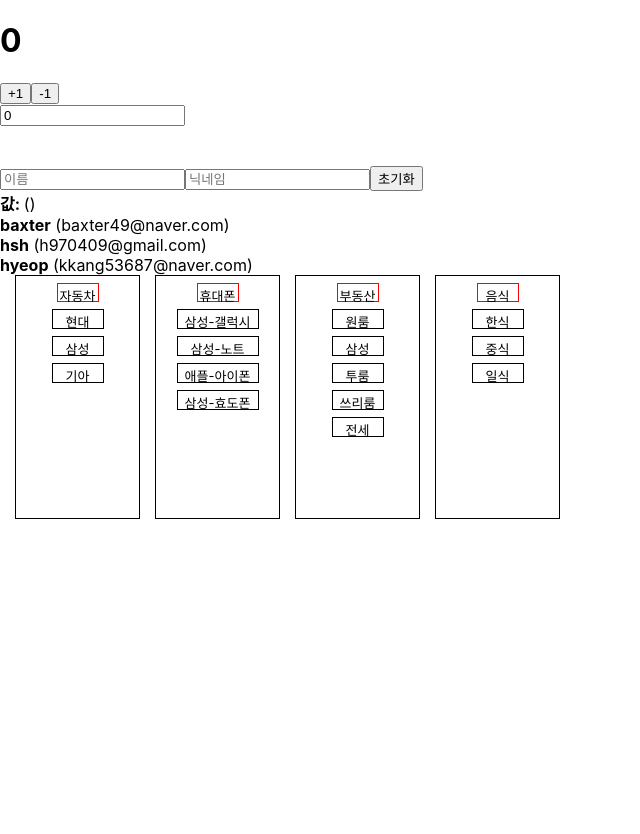
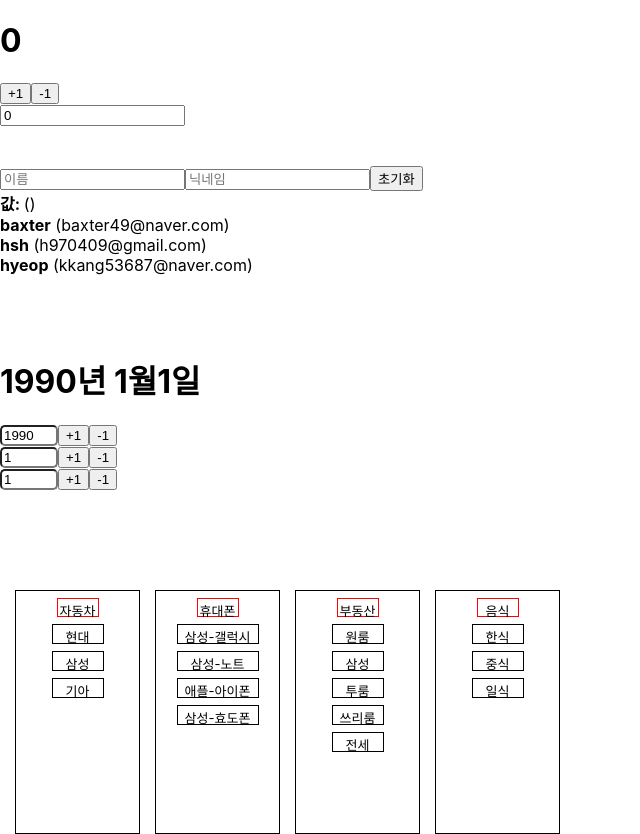
Before and after one commit to HanSeungHyeop/react-study, a React (Create React App) app: page / in a window 1280 px wide. Shown: the whole page, without its empty margins (0-640 px from the left). Before the commit the page ends 800 px from the top, so only its background shows below. Built offline with nearby package versions, Linux system fonts and the light colour scheme.

Commit message:
InputExample

```diff
--- a/src/App.css
+++ b/src/App.css
@@ -43,3 +43,7 @@
   margin: 0 auto;
   margin-top:2px;
 }
+.InputExampleInputBox {
+  width: 50px;
+  border-radius: 5px;
+}
--- a/src/App.tsx
+++ b/src/App.tsx
@@ -7,6 +7,7 @@ import {Outline} from './Outline';
 import {Counter} from './Counter';
 import { InputSample } from './InputSample';
 import { UserList } from './UserList';
+import { InputExample } from './InputExample';
 
 function App() {
   return (
@@ -14,6 +15,7 @@ function App() {
       <Counter/>
       <InputSample/>
       <UserList/>
+      <InputExample/>
         <BigBox>
           <TitleBox title='자동차'/>
           <SmallBox content='현대'/>
--- /dev/null
+++ b/src/InputExample.tsx
@@ -0,0 +1,77 @@
+import React, { useState } from 'react';
+
+export function InputExample () {
+    const [year, setYear] = useState(1990);
+    const [month, setMonth] = useState(1);
+    const [date, setDate] = useState(1);
+
+    const onIncreaseYear = () => {
+        setYear (prev => prev+1);
+    }
+    const onIncreaseMonth = () => {
+        setMonth (prev => prev+1);
+    }
+    const onIncreaseDate = () => {
+        setDate (prev => prev+1);
+    }
+
+    const onDecreaseYear = () => {
+        setYear (prev => prev-1);
+    }
+    const onDecreaseMonth = () => {
+        setMonth (prev => prev-1);
+    }
+    const onDecreaseDate = () => {
+        setDate (prev => prev-1);
+    }
+
+    const onChangeYear = (e: React.ChangeEvent<HTMLInputElement>) => {
+        if(!isNaN(+e.target.value)) {
+            setYear(+e.target.value)
+        }
+    }
+    const onChangeMonth = (e: React.ChangeEvent<HTMLInputElement>) => {
+        if(!isNaN(+e.target.value)) {
+            setMonth(+e.target.value)
+        }
+    }
+    const onChangeDate = (e: React.ChangeEvent<HTMLInputElement>) => {
+        if(!isNaN(+e.target.value)) {
+            setDate(+e.target.value)
+        }
+    }
+
+    return (
+        <div>
+            <br/><br/><br/>
+            <h1>{year}년 {month}월{date}일</h1>
+            <input
+                className='InputExampleInputBox'
+                value={year}
+                onChange={onChangeYear}
+            />
+            <button onClick={onIncreaseYear}>+1</button>
+            <button onClick={onDecreaseYear}>-1</button>
+            <br/>
+
+            <input
+                className='InputExampleInputBox'
+                value={month}
+                onChange={onChangeMonth}
+            />
+            <button onClick={onIncreaseMonth}>+1</button>
+            <button onClick={onDecreaseMonth}>-1</button>
+            <br/>
+
+            <input
+                className='InputExampleInputBox'
+                value={date}
+                onChange={onChangeDate}
+            />
+            <button onClick={onIncreaseDate}>+1</button>
+            <button onClick={onDecreaseDate}>-1</button>
+
+            <br/><br/><br/><br/><br/><br/>
+        </div>
+    )
+}
```
